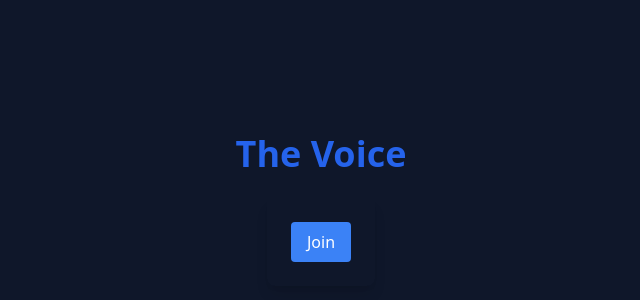
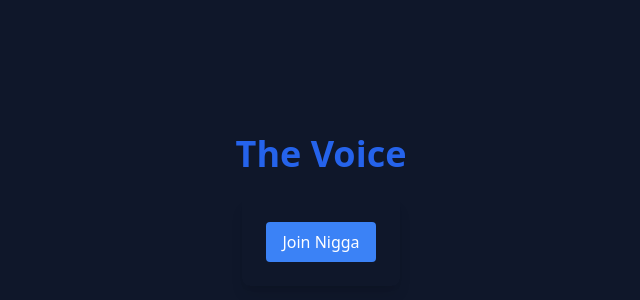
Before and after one commit to root-19/woki-toki-app, a plain HTML site: page index.html in a window 1280 px wide. Shown: the part 190-490 px from the top of the page, without its empty margins (319-959 px from the left). Drawn offline with nearby package versions, Linux system fonts and the light colour scheme.

Commit message:
Update index.html

```diff
--- a/index.html
+++ b/index.html
@@ -18,7 +18,7 @@
             <button
                 onclick="joinRoom()"
                 class="bg-blue-500 text-white px-4 py-2 rounded hover:bg-blue-600 focus:ring-2 focus:ring-blue-300">
-                Join
+                Join Nigga
             </button>
         </div>
 
```
